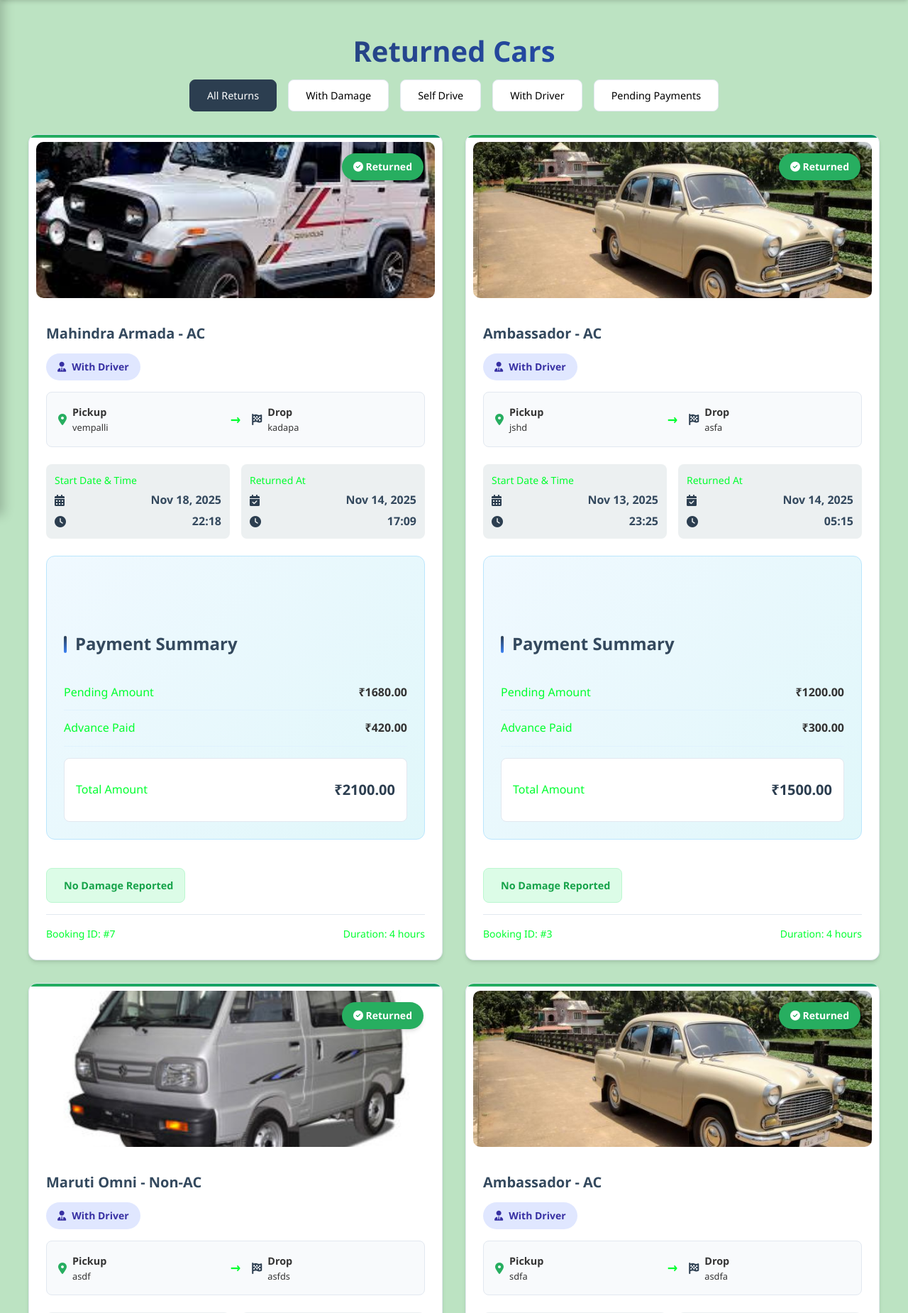
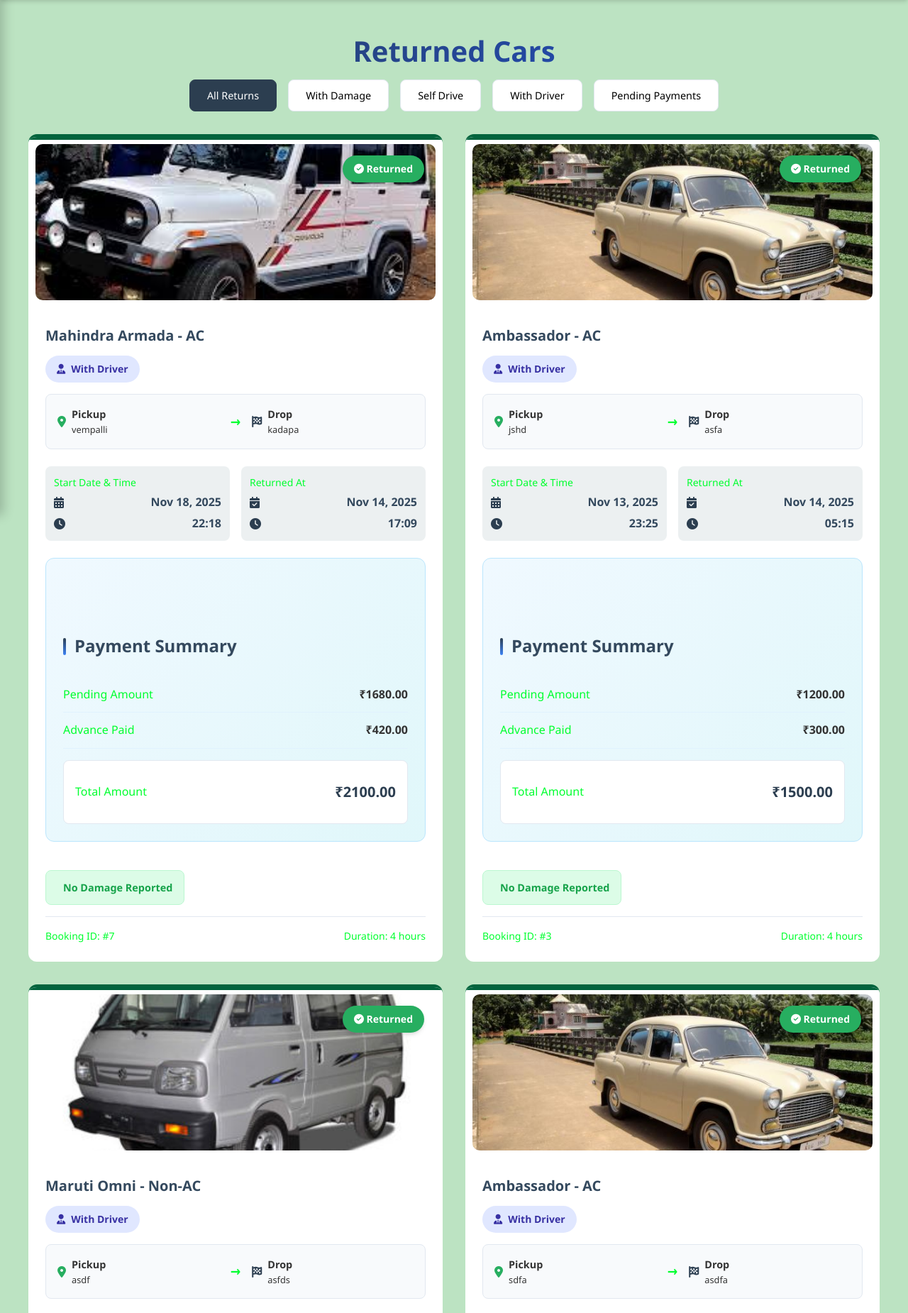
Before and after one commit to NarendraReddy077/Prayaan, a Django app: page /staff/returned_cars/ in a window 1280 px wide. Shown: the part 74-1924 px from the top of the page at 71% size. Run offline with Django 3.2, Linux system fonts and the light colour scheme; a user stored in the database is signed in; data comes from the database, SQL or seed files in the repository; both versions use the stored data as it was after the commit.

Commit message:
Updated files

```diff
--- a/app/static/app/css/h_style.css
+++ b/app/static/app/css/h_style.css
@@ -527,3 +527,32 @@
         padding: 5px;
       }
     }
+
+    /* Global card top-border styling to keep consistent look across pages */
+    .card,
+    .car-card,
+    .booking-card,
+    .panel,
+    .widget,
+    .profile-card {
+      box-shadow: none !important;
+      border: none !important;
+      border-top: 4px solid #02643d !important;
+      border-radius: 8px;
+      overflow: hidden;
+    }
+
+    /* Ensure any existing decorative top bars use the same color */
+    .booking-card::before,
+    .card::before {
+      background: #02643d !important;
+      height: 4px !important;
+    }
+
+    /* Keep hover subtle: only translate, no extra shadow */
+    .card:hover,
+    .car-card:hover,
+    .booking-card:hover {
+      transform: translateY(-5px);
+      box-shadow: none !important;
+    }
--- a/app/templates/app/drivers.html
+++ b/app/templates/app/drivers.html
@@ -41,11 +41,12 @@
     gap: 20px;
 }
 .driver-card {
-    border: 1px solid #ccc;
+    border: none;
+    border-top: 4px solid #02643d; /* only top border */
     border-radius: 10px;
     padding: 15px;
     width: 300px;
-    box-shadow: 0 4px 8px rgba(0,0,0,0.1);
+    box-shadow: none;
     transition: transform 0.2s;
 }
 .driver-card:hover {
--- a/app/templates/app/return_cars.html
+++ b/app/templates/app/return_cars.html
@@ -19,7 +19,7 @@
 
 
      --primary: #2c3e50;
-            --secondary: #e74c3c;
+            --secondary: #02643d;
             --light: #ecf0f1;
             --dark: #34495e;
             --success: #27ae60;
--- a/app/templates/app/staff_booked_cars.html
+++ b/app/templates/app/staff_booked_cars.html
@@ -12,7 +12,7 @@
     {% if bookings %}
         <div class="bookings-list" >
             {% for booking in bookings %}
-                <div style="border:1px solid #ccc; padding:20px; border-radius:8px; margin-bottom:20px; display:flex; align-items:flex-start; gap:20px; background-color:rgb(201, 245, 201);">
+                <div style="border-top:4px solid #02643d; padding:20px; border-radius:8px; margin-bottom:20px; display:flex; align-items:flex-start; gap:20px; background-color:rgb(201, 245, 201);">
 
                     <!-- Car Image -->
                     <div >
--- a/app/templates/app/staff_returned_cars_list.html
+++ b/app/templates/app/staff_returned_cars_list.html
@@ -119,26 +119,25 @@
 .booking-card {
   background: white;
   border-radius: var(--radius);
-  box-shadow: var(--shadow);
   overflow: hidden;
   transition: var(--transition);
-  border: 1px solid var(--border);
   position: relative;
+  border-top: 2px solid #02643d; /* only top solid border */
 }
 
 .booking-card:hover {
   transform: translateY(-5px);
-  box-shadow: var(--shadow-lg);
 }
 
 .booking-card::before {
+  /* keep a simple solid top bar for legacy layout, but match requested color */
   content: '';
   position: absolute;
   top: 0;
   left: 0;
   right: 0;
-  height: 4px;
-  background: linear-gradient(90deg, var(--success), #059669);
+  height: 2px;
+  background: #02643d;
 }
 
 .booking-image-container {
@@ -469,7 +468,7 @@
   {% if bookings %}
     <div class="bookings-grid">
       {% for booking in bookings %}
-        <div class="booking-card" data-drive-type="{{ booking.drive_type }}" data-damage="{{ booking.damage_reported|yesno:'true,false' }}" data-pending="{{ booking.pending_payment|yesno:'true,false' }}">
+        <div class="booking-card" style="border-top: 2px solid #02643d;" data-drive-type="{{ booking.drive_type }}" data-damage="{{ booking.damage_reported|yesno:'true,false' }}" data-pending="{{ booking.pending_payment|yesno:'true,false' }}">
           <!-- Car Image -->
           <div class="booking-image-container" style="margin:10px; border-radius: 10px;">
             <img src="{{ booking.car.image.url }}" class="booking-image" alt="{{ booking.car.category }}">
```
Also changed, not shown: app/templates/app/booked_cars.html (+5 -3 lines), app/templates/app/cars.html (+4 -3 lines), db.sqlite3, 1 other file.
